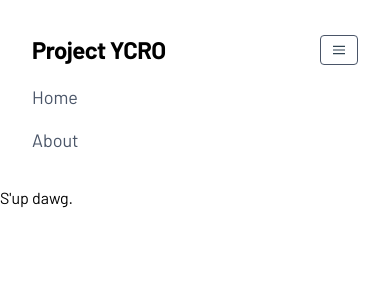
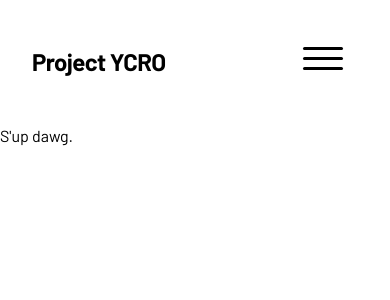
Before and after one commit to fighting-covid/website, a Next.js app: page / in a window 390 px wide. Shown: the top 300 px of the page. Built offline with nearby package versions, Linux system fonts and the light colour scheme; a web font is replaced by a local one.

Commit message:
Install hamburgers, make navigation bar dynamic

```diff
--- a/components/header.js
+++ b/components/header.js
@@ -1,23 +1,31 @@
+import React, { useState } from "react";
 import Link from "next/link";
 
-const Header = () => (
-  <nav className="flex items-center justify-between flex-wrap p-8 container mx-auto">
+const Header = () => {
+  const [isActive, setActive] = useState(false);
+  return (
+    <header className="flex items-center justify-between flex-wrap p-8 container mx-auto">
       <div className="flex items-center flex-shrink-0 mr-8">
         <span className="font-bold text-2xl tracking-tight">Project YCRO</span>
       </div>
       <div className="block lg:hidden">
-      <button className="flex items-center px-3 py-2 border rounded text-dark border-gray-700 hover:text-dark hover:border-dark">
-        <svg
-          className="fill-current h-3 w-3"
-          viewBox="0 0 20 20"
-          xmlns="http://www.w3.org/2000/svg"
+        <button
+          onClick={() => setActive(!isActive)}
+          className={`hamburger hamburger--3dxy ${isActive ? "is-active" : ""}`}
+          aria-label="Menu"
+          aria-controls="navigation"
+          type="button"
         >
-          <title>Menu</title>
-          <path d="M0 3h20v2H0V3zm0 6h20v2H0V9zm0 6h20v2H0v-2z" />
-        </svg>
+          <span className="hamburger-box">
+            <span className="hamburger-inner"></span>
+          </span>
         </button>
       </div>
-    <div className="w-full block flex-grow lg:flex lg:items-center lg:w-auto">
+      <nav
+        className={`w-full flex-grow lg:flex lg:items-center lg:w-auto ${
+          isActive ? "block" : "hidden"
+        }`}
+      >
         <div className="text-lg lg:flex-grow">
           <div className="block mt-4 lg:inline-block lg:mt-0 text-gray-700 hover:text-dark mr-4">
             <Link href="/home">Home</Link>
@@ -26,8 +34,16 @@ const Header = () => (
             <Link href="/about">About</Link>
           </div>
         </div>
-    </div>
       </nav>
+      <style jsx>{`
+        .hamburger-inner,
+        .hamburger-inner::after,
+        .hamburger-inner::before {
+          height: 3px;
+        }
+      `}</style>
+    </header>
   );
+};
 
 export default Header;
--- a/package.json
+++ b/package.json
@@ -11,6 +11,7 @@
     "dotenv": "^8.2.0",
     "fs": "0.0.1-security",
     "google-spreadsheet": "^3.0.11",
+    "hamburgers": "^1.1.3",
     "js-yaml": "^3.13.1",
     "next": "9.3.4",
     "react": "16.13.1",
--- a/pages/_app.js
+++ b/pages/_app.js
@@ -3,6 +3,7 @@ import Head from "next/head";
 import Header from "../components/header";
 
 import "../styles/main.css";
+import "hamburgers/dist/hamburgers.min.css";
 
 // This default export is required in a new `pages/_app.js` file.
 export default function MyApp({ Component, pageProps }) {
```
Also changed, not shown: 1 other file (tests, documents, lock files or other folders). Lines whose indentation alone changed are shown as unchanged.
